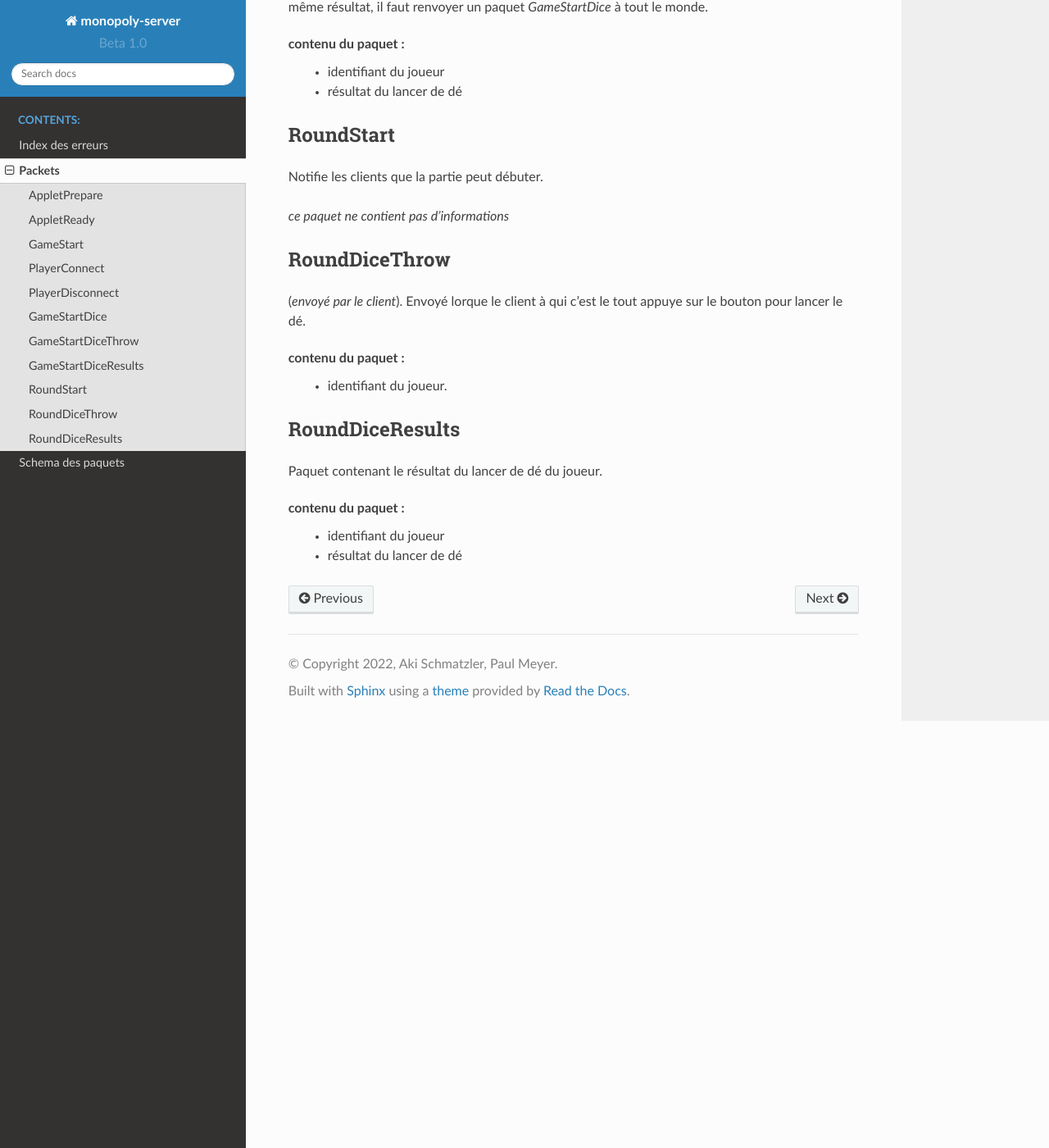
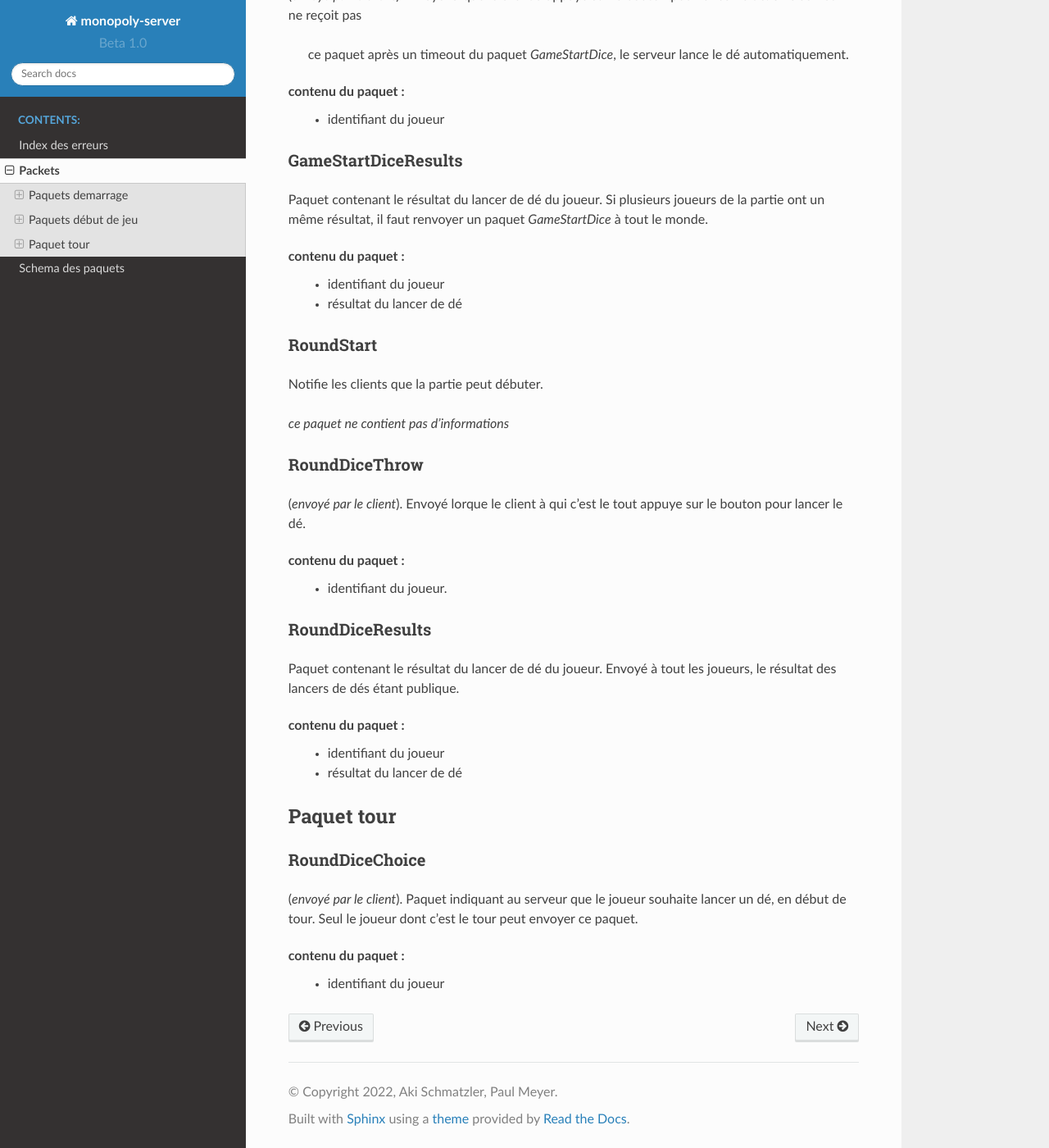
Before and after one commit to 3A-Unistra/Server, a Sphinx documentation site: the page built from docs/source/pages/packets.rst, in a window 1280 px wide and 1400 px high, scrolled down 1856 px. Shown: the whole window at 82% size. Built offline with Sphinx 7.4.7 and the Read the Docs theme 2.0.0, drawn with Linux system fonts in a browser that asks for light colours; formulas are drawn with MathJax 3; some of the changed text lies outside the part shown.

Commit message:
docs paquets

```diff
--- a/docs/source/pages/packets.rst
+++ b/docs/source/pages/packets.rst
@@ -10,8 +10,11 @@ Le contenu des paquets est au format JSON.
     "packet_name": "testpacket123"
     }
 
+Paquets demarrage
+-----------------
+
 AppletPrepare
--------------
+^^^^^^^^^^^^^
 
 Paquet envoyé par le serveur au WebSocket du lobby, voir **Paquets démarrage**
 A partir de ce moment là, la partie web devra démarrer l'applet unity et se déconnecter du WebSocket "lobby".
@@ -20,7 +23,7 @@ L'applet unity webgl devra se connecter au WebSocket de la partie et envoyer le
 *ce paquet ne contient pas d'informations*
 
 AppletReady
------------
+^^^^^^^^^^^
 (*envoyé par le client*).
 Ce paquet est envoyé par le client quand il a chargé l'applet.
 Le client est toujours en "Loading Screen (attente des joueurs)"
@@ -28,8 +31,11 @@ Quand le serveur a recu tous les AppletReady nécessaire il envoie le paquet Gam
 
 *ce paquet ne contient pas d'informations*
 
+Paquets début de jeu
+--------------------
+
 GameStart
----------
+^^^^^^^^^
 
 Lorsque tous les joueurs sont prêts et ont chargé le jeu.
 -> Enleve l'écran d'attente des joueurs
@@ -38,16 +44,27 @@ Lorsque tous les joueurs sont prêts et ont chargé le jeu.
 
 
 PlayerConnect
--------------
+^^^^^^^^^^^^^
 
 Lorsqu'un joueur se connecte, ou un bot en début de partie.
 
 **contenu du paquet :**
  * indiquer si c'est un bot + niveau de difficultés du bot
- * identifiant du joueur si c'est un joueur
+ * identifiant du joueur si c'est un joueur (sinon -1)
+
+.. code-block:: json
+    :caption: exemple Paquet PlayerConnect
+
+    {
+    "packet_name": "PlayerConnect",
+    "is_bot" : true,
+    "level_bot" : 3,
+    "id_player" : -1
+    }
+
 
 PlayerDisconnect
-----------------
+^^^^^^^^^^^^^^^^
 
 Lorsqu'un joueur se déconnecte, crash ou timeout.
 *si ce paquet est reçu, le joueur en question doit être remplacé par un bot*
@@ -57,13 +74,13 @@ Lorsqu'un joueur se déconnecte, crash ou timeout.
  * raison de la deconnexion
 
 GameStartDice
--------------
+^^^^^^^^^^^^^
 Paquet à envoyer à chaque client pour que l'applet unity demande aux joueurs de lancer le dé.
 
 *ce paquet ne contient pas d'informations*
 
 GameStartDiceThrow
-------------------
+^^^^^^^^^^^^^^^^^^
 (*envoyé par le client*)
 Envoyé lorque le client a appuyé sur le bouton pour lancer le dé. Si le serveur ne reçoit pas
  ce paquet après un timeout du paquet *GameStartDice*, le serveur lance le dé automatiquement.
@@ -73,7 +90,7 @@ Envoyé lorque le client a appuyé sur le bouton pour lancer le dé. Si le serve
 
 
 GameStartDiceResults
---------------------
+^^^^^^^^^^^^^^^^^^^^
 Paquet contenant le résultat du lancer de dé du joueur.
 Si plusieurs joueurs de la partie ont un même résultat, il faut renvoyer un paquet *GameStartDice* à tout le monde.
 
@@ -82,13 +99,13 @@ Si plusieurs joueurs de la partie ont un même résultat, il faut renvoyer un pa
  * résultat du lancer de dé
 
 RoundStart
-----------
+^^^^^^^^^^
 Notifie les clients que la partie peut débuter.
 
 *ce paquet ne contient pas d'informations*
 
 RoundDiceThrow
---------------
+^^^^^^^^^^^^^^
 (*envoyé par le client*). Envoyé lorque le client à qui c'est le tout appuye sur le bouton pour lancer le dé.
 
 **contenu du paquet :**
@@ -96,9 +113,21 @@ RoundDiceThrow
 
 
 RoundDiceResults
-----------------
-Paquet contenant le résultat du lancer de dé du joueur.
+^^^^^^^^^^^^^^^^
+Paquet contenant le résultat du lancer de dé du joueur. Envoyé à tout les joueurs, le résultat des lancers de dés étant publique.
 
 **contenu du paquet :**
  * identifiant du joueur
  * résultat du lancer de dé
+
+Paquet tour
+-----------
+
+RoundDiceChoice
+^^^^^^^^^^^^^^^
+(*envoyé par le client*).
+Paquet indiquant au serveur que le joueur souhaite lancer un dé, en début de tour.
+Seul le joueur dont c'est le tour peut envoyer ce paquet.
+
+**contenu du paquet :**
+ * identifiant du joueur
```
